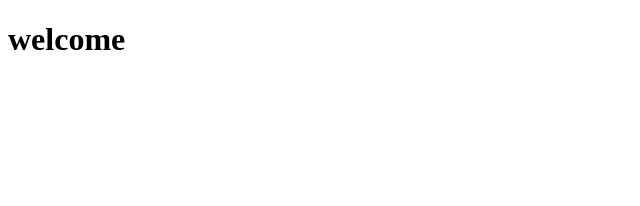
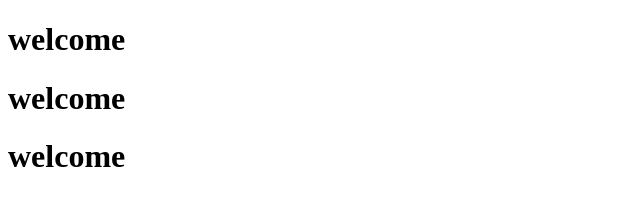
Before and after one commit to vaishu-netha05/myapp, a plain HTML site: page index.html in a window 1280 px wide. Shown: the whole page, without its empty margins (0-640 px from the left). Drawn offline with Linux system fonts and the light colour scheme.

Commit message:
index.html file updated

```diff
--- a/index.html
+++ b/index.html
@@ -7,5 +7,7 @@
 </head>
 <body>
     <h1>welcome</h1>
+    <h1>welcome</h1>
+    <h1>welcome</h1>
 </body>
 </html>
```
